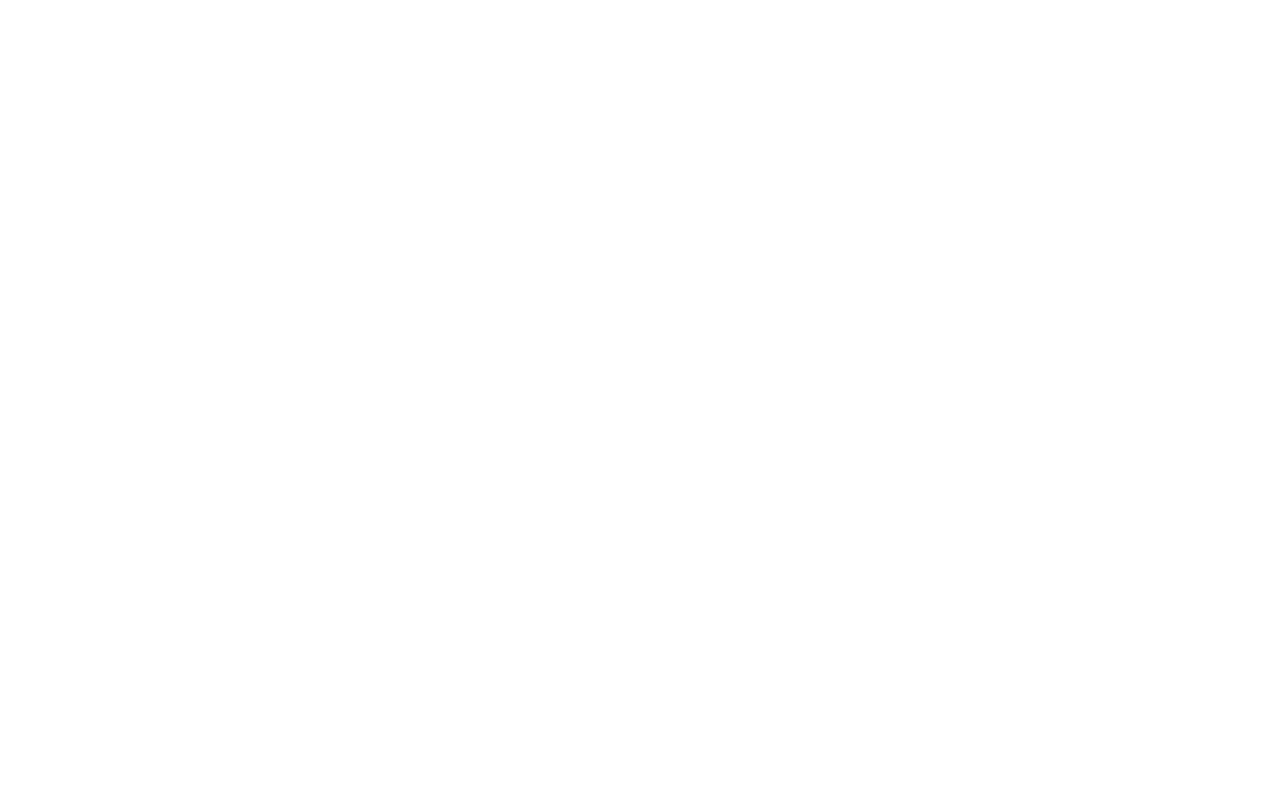
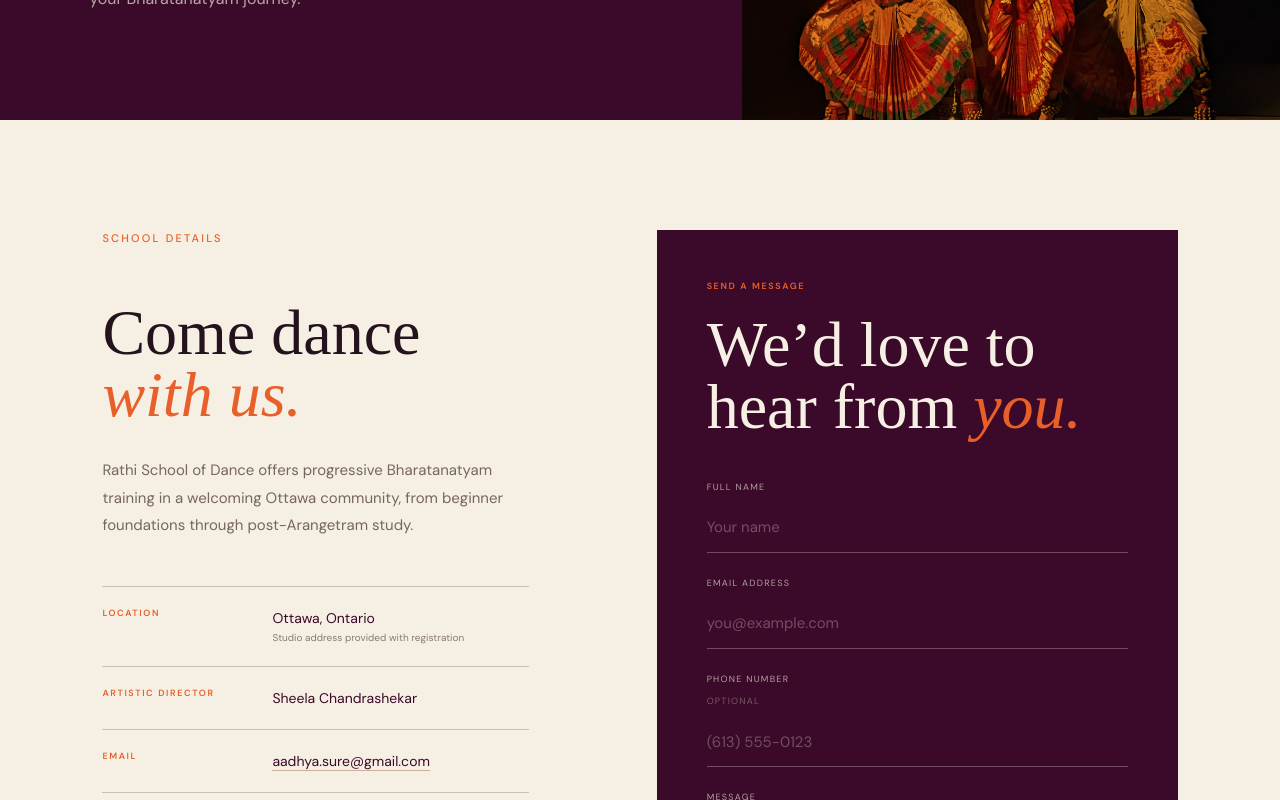
Before and after one commit to Aadhya-Sure/RathiSchoolofDance, a Next.js app: page /contact in a window 1280 px wide. Before the commit this address had no page. Shown: the part 500-1300 px from the top of the page. Before the commit the page ends 800 px from the top, so only its background shows below. Built offline with nearby package versions, Linux system fonts and the light colour scheme; a web font is replaced by a local one.

Commit message:
Add contact page and director portrait

```diff
--- a/app/about/page.tsx
+++ b/app/about/page.tsx
@@ -6,8 +6,8 @@
       <Header current="about" />
       <PageHero number="02" label="Our story" title="More than steps." accent="A lifelong language." intro="We honour the detail, discipline, and storytelling of Bharatanatyam while creating a joyful place for today’s dancers to grow." />
       <section className="director section">
-        <div className="director-portrait" role="img" aria-label="Artistic director portrait placeholder"><span>Portrait<br />coming soon</span></div>
-        <div className="director-copy"><div className="section-label light"><span>Artistic Director</span></div><h2>Sheela<br /><em>Chandrashkhar</em></h2><p>Sheela Chandrashkhar is a dedicated Bharatanatyam artist and educator whose teaching brings together rigorous classical foundations and a deeply personal approach to expression. She believes every dancer carries a unique story and guides students to develop clarity, confidence, and musical sensitivity.</p><p>Through Rathi School of Dance, Sheela is committed to nurturing the next generation of artists in Ottawa while building a welcoming community around the beauty and depth of Bharatanatyam.</p><small>Provisional biography — final details to be provided.</small></div>
+        <div className="director-portrait" role="img" aria-label="Sheela Chandrashekar, Artistic Director" />
+        <div className="director-copy"><div className="section-label light"><span>Artistic Director</span></div><h2>Sheela<br /><em>Chandrashekar</em></h2><p>Sheela Chandrashekar is a dedicated Bharatanatyam artist and educator whose teaching brings together rigorous classical foundations and a deeply personal approach to expression. She believes every dancer carries a unique story and guides students to develop clarity, confidence, and musical sensitivity.</p><p>Through Rathi School of Dance, Sheela is committed to nurturing the next generation of artists in Ottawa while building a welcoming community around the beauty and depth of Bharatanatyam.</p><small>Provisional biography — final details to be provided.</small></div>
       </section>
       <Footer />
     </main>
--- /dev/null
+++ b/app/contact/page.tsx
@@ -0,0 +1,36 @@
+import { Footer, Header, PageHero } from "../site-components";
+
+export default function ContactPage() {
+  return (
+    <main>
+      <Header current="contact" />
+      <PageHero number="05" label="Contact" title="Let’s begin a" accent="conversation." intro="Ask about classes, levels, registration, or finding the right place to begin your Bharatanatyam journey." />
+      <section className="contact-section section">
+        <div className="contact-details">
+          <div className="section-label"><span>School details</span></div>
+          <h2>Come dance<br /><em>with us.</em></h2>
+          <p>Rathi School of Dance offers progressive Bharatanatyam training in a welcoming Ottawa community, from beginner foundations through post-Arangetram study.</p>
+          <dl>
+            <div><dt>Location</dt><dd>Ottawa, Ontario<br /><small>Studio address provided with registration</small></dd></div>
+            <div><dt>Artistic Director</dt><dd>Sheela Chandrashekar</dd></div>
+            <div><dt>Email</dt><dd><a href="mailto:aadhya.sure@gmail.com">aadhya.sure@gmail.com</a></dd></div>
+            <div><dt>Phone</dt><dd>(613) 555-0148 <small>Placeholder</small></dd></div>
+          </dl>
+        </div>
+        <div className="contact-form-wrap">
+          <p className="form-kicker">Send a message</p>
+          <h2>We’d love to<br />hear from <em>you.</em></h2>
+          <form action="mailto:aadhya.sure@gmail.com" method="post" encType="text/plain">
+            <label>Full name<input type="text" name="Name" required autoComplete="name" placeholder="Your name" /></label>
+            <label>Email address<input type="email" name="Email" required autoComplete="email" placeholder="you@example.com" /></label>
+            <label>Phone number <span>Optional</span><input type="tel" name="Phone" autoComplete="tel" placeholder="(613) 555-0123" /></label>
+            <label>Message<textarea name="Message" required rows={6} placeholder="Tell us what you’d like to know…" /></label>
+            <button className="button button-primary" type="submit">Compose message <span>→</span></button>
+            <p className="form-note">This button opens your email application with the message addressed to us.</p>
+          </form>
+        </div>
+      </section>
+      <Footer />
+    </main>
+  );
+}
--- a/app/globals.css
+++ b/app/globals.css
@@ -108,12 +108,31 @@
 .album-copy > p:not(.album-tag) { margin:0 0 25px; color:#76665d; font-size:14px; line-height:1.8; }
 .album-status { display:inline-block; padding-bottom:6px; border-bottom:1px solid #cfae9b; }
 .director { display:grid; grid-template-columns:.85fr 1.15fr; gap:9vw; align-items:center; background:var(--cream); color:var(--ink); }
-.director-portrait { min-height:650px; display:grid; place-items:end start; padding:28px; background:linear-gradient(155deg,rgba(232,165,43,.12),rgba(59,9,41,.45)),url('/dance-hero.jpg') 38% center/cover; }
+.director-portrait { min-height:650px; display:grid; place-items:end start; padding:28px; background:linear-gradient(155deg,rgba(232,165,43,.08),rgba(59,9,41,.12)),url('/sheela-chandrashekar.jpg') center/cover; }
 .director-portrait span { text-transform:uppercase; letter-spacing:.18em; line-height:1.7; font-size:9px; color:rgba(246,240,228,.62); }
 .director-copy h2 { font-size:clamp(54px,5.4vw,82px); margin-bottom:35px; }
 .director-copy .section-label.light { color:#8a796f; }
 .director-copy p { color:#76665d; font-size:15px; line-height:1.85; max-width:620px; }
 .director-copy small { display:block; margin-top:28px; color:var(--gold); text-transform:uppercase; letter-spacing:.14em; font-size:8px; }
+.contact-section { display:grid; grid-template-columns:.9fr 1.1fr; gap:10vw; align-items:start; }
+.contact-details h2,.contact-form-wrap h2 { font-size:clamp(48px,5vw,76px); }
+.contact-details > p { max-width:560px; margin:30px 0 46px; color:#76665d; font-size:15px; line-height:1.85; }
+.contact-details dl { margin:0; border-top:1px solid #cdbfb3; }
+.contact-details dl div { display:grid; grid-template-columns:150px 1fr; gap:20px; padding:20px 0; border-bottom:1px solid #cdbfb3; }
+.contact-details dt,.form-kicker { color:var(--orange); text-transform:uppercase; letter-spacing:.18em; font-size:9px; font-weight:600; }
+.contact-details dd { margin:0; color:var(--plum); font-size:14px; line-height:1.6; }
+.contact-details dd small { display:block; color:#8a796f; font-size:10px; }
+.contact-details dd a { border-bottom:1px solid #cfae9b; }
+.contact-form-wrap { padding:50px; background:var(--plum); color:var(--cream); }
+.contact-form-wrap h2 { margin:20px 0 42px; }
+.contact-form-wrap form { display:grid; gap:24px; }
+.contact-form-wrap label { display:grid; gap:9px; color:rgba(246,240,228,.65); text-transform:uppercase; letter-spacing:.14em; font-size:9px; }
+.contact-form-wrap label span { color:rgba(246,240,228,.35); }
+.contact-form-wrap input,.contact-form-wrap textarea { width:100%; padding:13px 0; border:0; border-bottom:1px solid rgba(246,240,228,.28); border-radius:0; outline:0; background:transparent; color:var(--cream); font:400 15px/1.5 "DM Sans",sans-serif; text-transform:none; letter-spacing:0; resize:vertical; }
+.contact-form-wrap input::placeholder,.contact-form-wrap textarea::placeholder { color:rgba(246,240,228,.3); }
+.contact-form-wrap input:focus,.contact-form-wrap textarea:focus { border-bottom-color:var(--gold); }
+.contact-form-wrap button { border:0; cursor:pointer; margin-top:6px; }
+.form-note { margin:0; color:rgba(246,240,228,.42); font-size:10px; line-height:1.6; }
 footer { padding:95px 8vw 30px; background:var(--orange); color:white; text-align:center; }
 .footer-brand { display:flex; flex-direction:column; align-items:center; gap:28px; }
 .footer-brand h2 { font-size:clamp(50px,6vw,88px); }
@@ -124,13 +143,13 @@
   .site-header { height:116px; padding:14px 22px 12px; grid-template-columns:1fr; align-content:center; gap:12px; } .site-header .brand { justify-self:center; } nav { display:flex; justify-content:center; gap:24px; font-size:9px; } .header-cta { display:none; }
   .hero { display:block; min-height:0; } .hero-copy { min-height:700px; padding:130px 8vw 42px; } .hero-visual { height:560px; }
   .page-hero { padding-top:116px; grid-template-columns:1fr; } .page-hero-copy { padding:80px 8vw; } .page-hero-art { height:430px; }
-  .about-heading,.gallery-top,.classes-top,.albums-heading { grid-template-columns:1fr; gap:25px; } .values { grid-template-columns:1fr; gap:30px; } .director { grid-template-columns:1fr; } .director-portrait { min-height:520px; }
+  .about-heading,.gallery-top,.classes-top,.albums-heading { grid-template-columns:1fr; gap:25px; } .values { grid-template-columns:1fr; gap:30px; } .director,.contact-section { grid-template-columns:1fr; } .director-portrait { min-height:520px; }
   .class-list article { grid-template-columns:42px 1fr 44px; } .level { display:none; }
   .gallery-grid { height:720px; grid-template-columns:1fr 1fr; grid-template-rows:2fr 1fr 1fr; } .gallery-main { grid-column:1/3; grid-row:auto; } .gallery-detail.three { grid-column:1/3; }
 }
 @media (max-width:560px) {
-  .section { padding:80px 24px; } h1 { font-size:57px; } .hero-copy { padding:155px 24px 42px; min-height:720px; } .hero-visual { height:460px; } nav { gap:14px; } .brand-mark { width:36px; height:36px; }
+  .section { padding:80px 24px; } h1 { font-size:57px; } .hero-copy { padding:155px 24px 42px; min-height:720px; } .hero-visual { height:460px; } nav { gap:10px; font-size:8px; } .brand-mark { width:36px; height:36px; }
   .hero-actions { align-items:flex-start; flex-direction:column; } .hero-foot { gap:12px; flex-wrap:wrap; } .marquee span:nth-of-type(even),.marquee b:nth-of-type(even) { display:none; }
-  .home-cards { grid-template-columns:1fr; } .page-hero-copy { padding:70px 24px; } .page-hero-art { height:350px; } .director-portrait { min-height:430px; } .gallery-grid { height:650px; } .album { grid-template-columns:1fr; gap:28px; padding:34px 0; } .album-image { min-height:230px; } .footer-bottom { gap:14px; flex-direction:column; }
+  .home-cards { grid-template-columns:1fr; } .page-hero-copy { padding:70px 24px; } .page-hero-art { height:350px; } .director-portrait { min-height:430px; } .gallery-grid { height:650px; } .album { grid-template-columns:1fr; gap:28px; padding:34px 0; } .album-image { min-height:230px; } .contact-form-wrap { padding:34px 24px; } .contact-details dl div { grid-template-columns:1fr; gap:7px; } .footer-bottom { gap:14px; flex-direction:column; }
 }
 @media (prefers-reduced-motion:reduce) { html { scroll-behavior:auto; } * { transition:none !important; } }
--- a/app/layout.tsx
+++ b/app/layout.tsx
@@ -3,7 +3,7 @@
 import "./globals.css";
 
 const title = "Rathi School of Dance | Ottawa";
-const description = "Discover classical Indian dance, Bollywood, and creative dance classes at Rathi School of Dance in Ottawa.";
+const description = "Discover Bharatanatyam classes from beginner to post-Arangetram at Rathi School of Dance in Ottawa.";
 
 export async function generateMetadata(): Promise<Metadata> {
   const requestHeaders = await headers();
--- a/app/site-components.tsx
+++ b/app/site-components.tsx
@@ -3,6 +3,7 @@
   { key: "about", href: "/about", label: "About" },
   { key: "classes", href: "/classes", label: "Classes" },
   { key: "gallery", href: "/gallery", label: "Gallery" },
+  { key: "contact", href: "/contact", label: "Contact" },
 ];
 
 export function Header({ current }: { current: string }) {
@@ -12,7 +13,7 @@
       <nav aria-label="Main navigation">
         {links.map((link) => <a className={current === link.key ? "active" : ""} href={link.href} key={link.key} aria-current={current === link.key ? "page" : undefined}>{link.label}</a>)}
       </nav>
-      <a className="header-cta" href="/classes">Find your level <span>↗</span></a>
+      <a className="header-cta" href="/contact">Get in touch <span>↗</span></a>
     </header>
   );
 }
```
Also changed, not shown: public/sheela-chandrashekar.jpg (added).
